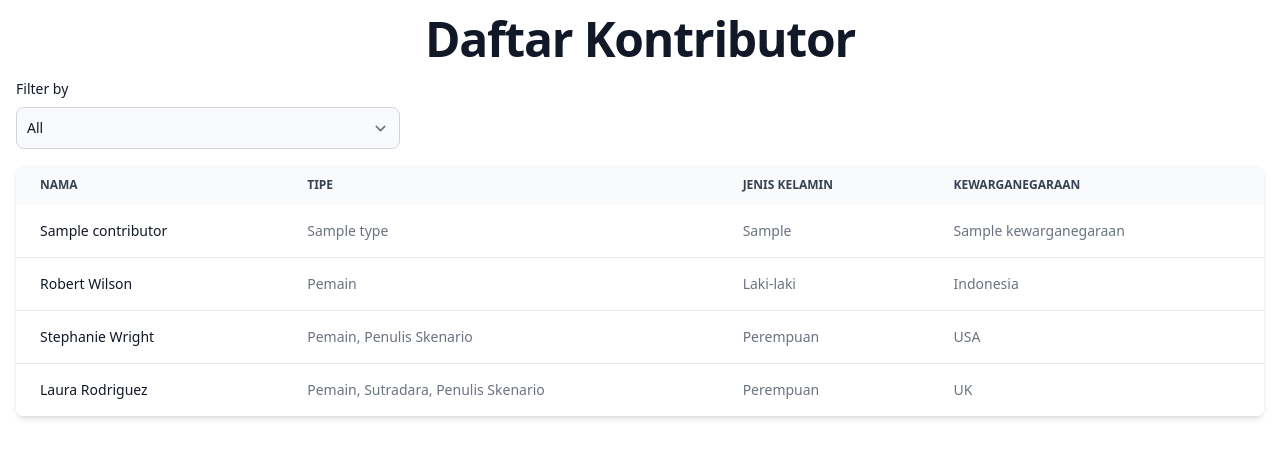
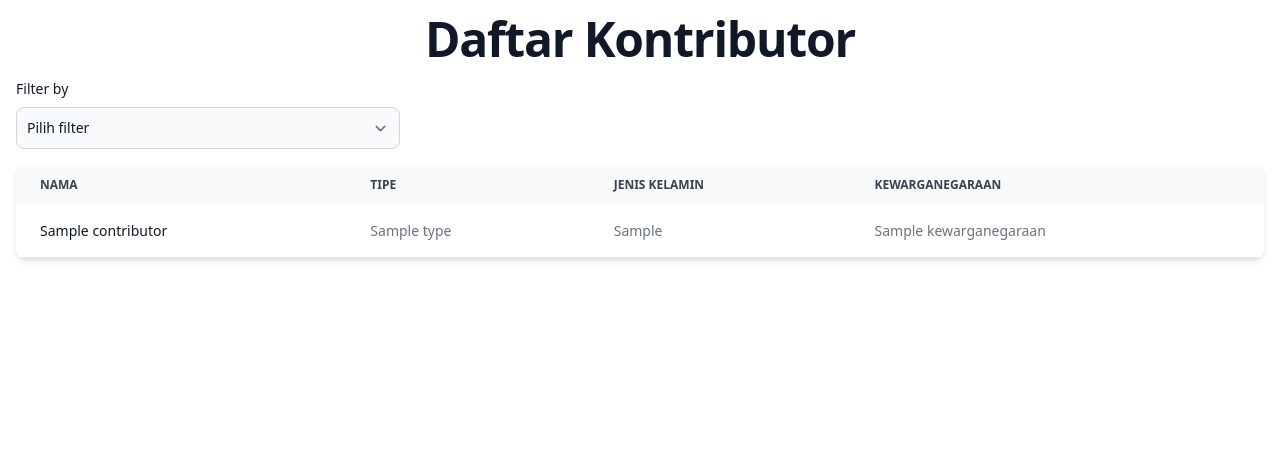
Before and after one commit to C2-Basdat/PacilFlix, a Django app: template kontributor/templates/kontributor.html in a window 1280 px wide. Shown: the part 65-523 px from the top of the page. Run offline with Django 3.2, Linux system fonts and the light colour scheme; the template is opened without the code that fills it: most values are stand-ins (such as "Sample title", 1, 10 or a date in 2020); some libraries are stand-ins or nearby versions.

Commit message:
add filter to contributor retrieval

```diff
--- a/kontributor/templates/kontributor.html
+++ b/kontributor/templates/kontributor.html
@@ -13,11 +13,12 @@
         Daftar Kontributor
     </h1>
 
-    <form class="m-4 max-w-sm">
-        <label for="countries" class="block mb-2 text-sm font-medium text-gray-900 dark:text-white">Filter by</label>
-        <select id="countries"
+    <form class="m-4 max-w-sm" method="get">
+        <label for="filter" class="block mb-2 text-sm font-medium text-gray-900 dark:text-white">Filter by</label>
+        <select id="filter" onchange="this.form.submit()" name="filter"
             class="bg-gray-50 border border-gray-300 text-gray-900 text-sm rounded-lg focus:ring-blue-500 focus:border-blue-500 block w-full p-2.5 dark:bg-gray-700 dark:border-gray-600 dark:placeholder-gray-400 dark:text-white dark:focus:ring-blue-500 dark:focus:border-blue-500">
-            <option selected>All</option>
+            <option selected>Pilih filter</option>
+            <option value="all">Semua</option>
             <option value="pemain">Pemain</option>
             <option value="sutradara">Sutradara</option>
             <option value="skenario">Penulis Skenario</option>
@@ -59,48 +60,6 @@
                     </td>
                 </tr>
                 {% endfor %}
-                <tr class="bg-white border-b dark:bg-gray-800 dark:border-gray-700 hover:bg-gray-50 dark:hover:bg-gray-600">
-                    <th scope="row" class="px-6 py-4 font-medium text-gray-900 whitespace-nowrap dark:text-white">
-                        Robert Wilson
-                    </th>
-                    <td class="px-6 py-4">
-                        Pemain
-                    </td>
-                    <td class="px-6 py-4">
-                        Laki-laki
-                    </td>
-                    <td class="px-6 py-4">
-                        Indonesia
-                    </td>
-                </tr>
-                <tr class="bg-white border-b dark:bg-gray-800 dark:border-gray-700 hover:bg-gray-50 dark:hover:bg-gray-600">
-                    <th scope="row" class="px-6 py-4 font-medium text-gray-900 whitespace-nowrap dark:text-white">
-                        Stephanie Wright
-                    </th>
-                    <td class="px-6 py-4">
-                        Pemain, Penulis Skenario
-                    </td>
-                    <td class="px-6 py-4">
-                        Perempuan
-                    </td>
-                    <td class="px-6 py-4">
-                        USA
-                    </td>
-                </tr>
-                <tr class="bg-white dark:bg-gray-800 hover:bg-gray-50 dark:hover:bg-gray-600">
-                    <th scope="row" class="px-6 py-4 font-medium text-gray-900 whitespace-nowrap dark:text-white">
-                        Laura Rodriguez
-                    </th>
-                    <td class="px-6 py-4">
-                        Pemain, Sutradara, Penulis Skenario
-                    </td>
-                    <td class="px-6 py-4">
-                        Perempuan
-                    </td>
-                    <td class="px-6 py-4">
-                        UK
-                    </td>
-                </tr>
             </tbody>
         </table>
     </div>
```
Also changed, not shown: kontributor/views.py (+14 -1 lines).
